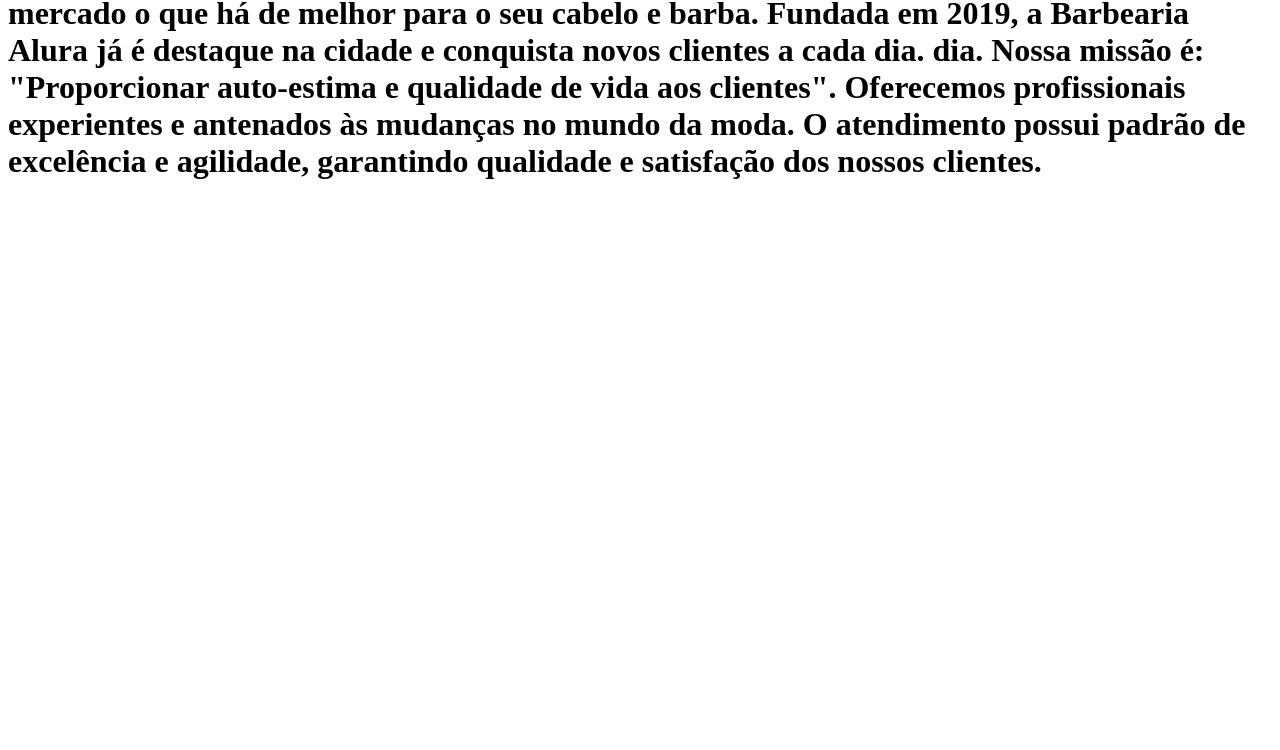
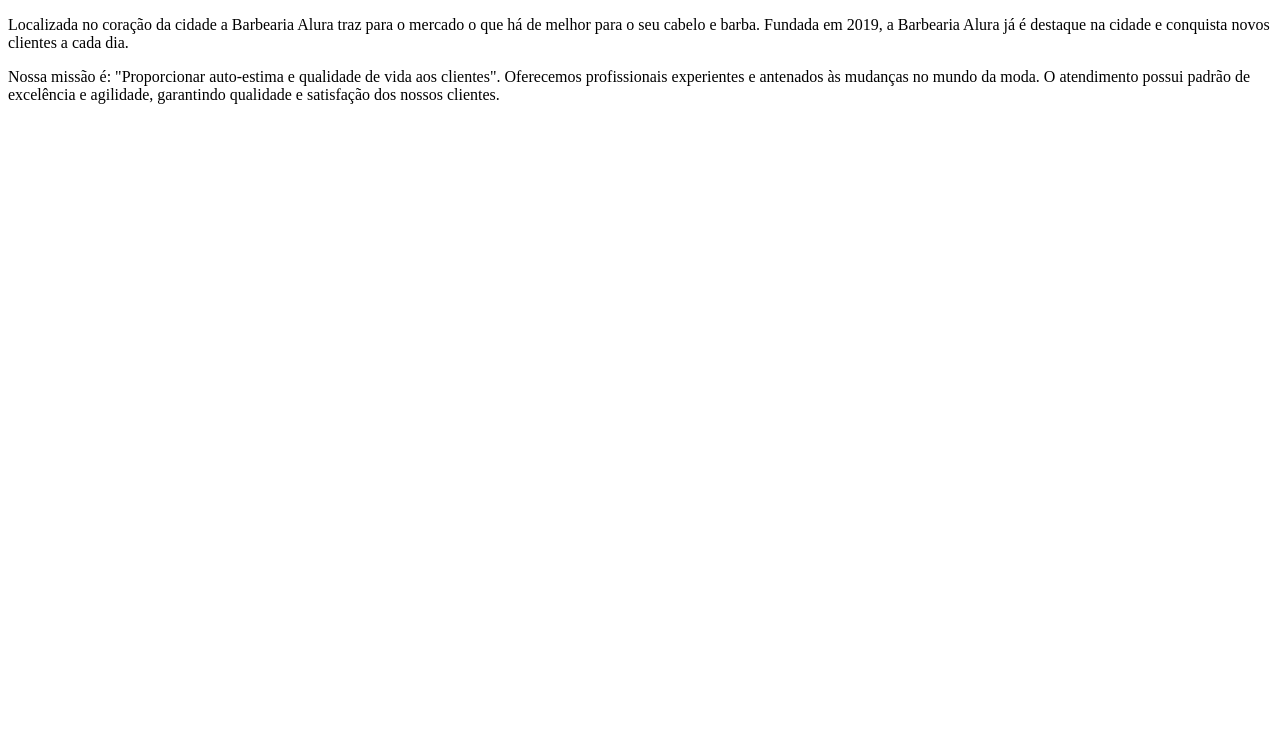
Before and after one commit to raissa-vitoria/barbearia-alura-rec-seliga, a plain HTML site: page index.html in a window 1280 px wide. Shown: the part 50-800 px from the top of the page. Drawn offline with Linux system fonts and the light colour scheme.

Commit message:
Update index.html

```diff
--- a/index.html
+++ b/index.html
@@ -1,7 +1,7 @@
-<h1>Sobre a Barbearia Alura
+<h1>Sobre a Barbearia Alura  </h1>
 
-Localizada no coração da cidade a Barbearia Alura traz para o mercado o que há de melhor para o seu cabelo e barba. Fundada em 2019, a Barbearia Alura já é destaque na cidade e conquista novos clientes a cada dia.
-dia.
+Localizada no coração da cidade a Barbearia Alura traz para o mercado o que há de melhor para o seu cabelo e barba. Fundada em 2019, a Barbearia Alura já é destaque na cidade e conquista novos clientes a cada dia. </p>
+
 Nossa missão é: "Proporcionar auto-estima e qualidade de vida aos clientes".
 
 Oferecemos profissionais experientes e antenados às mudanças no mundo da moda. O atendimento possui padrão de excelência e agilidade, garantindo qualidade e satisfação dos nossos clientes.
```
